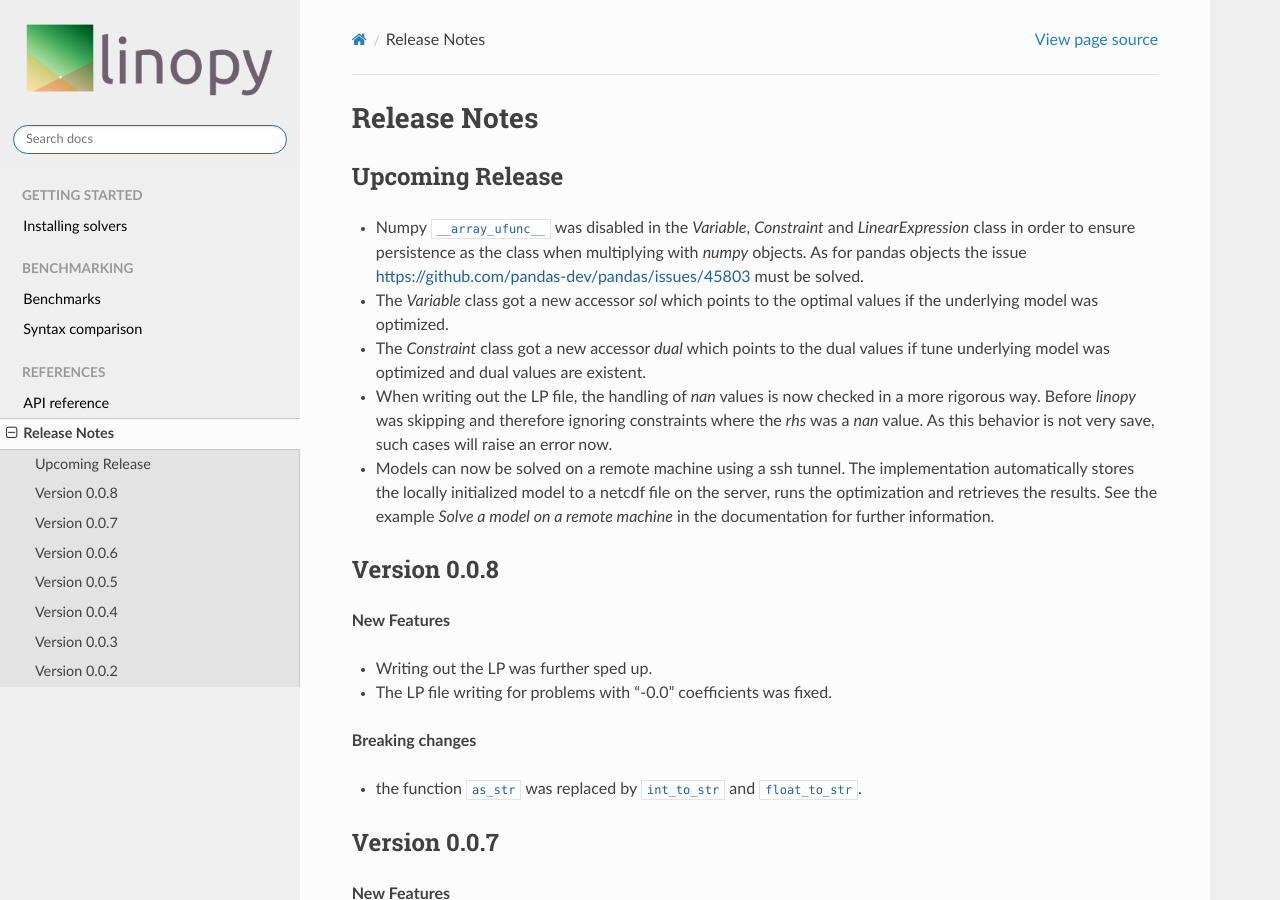
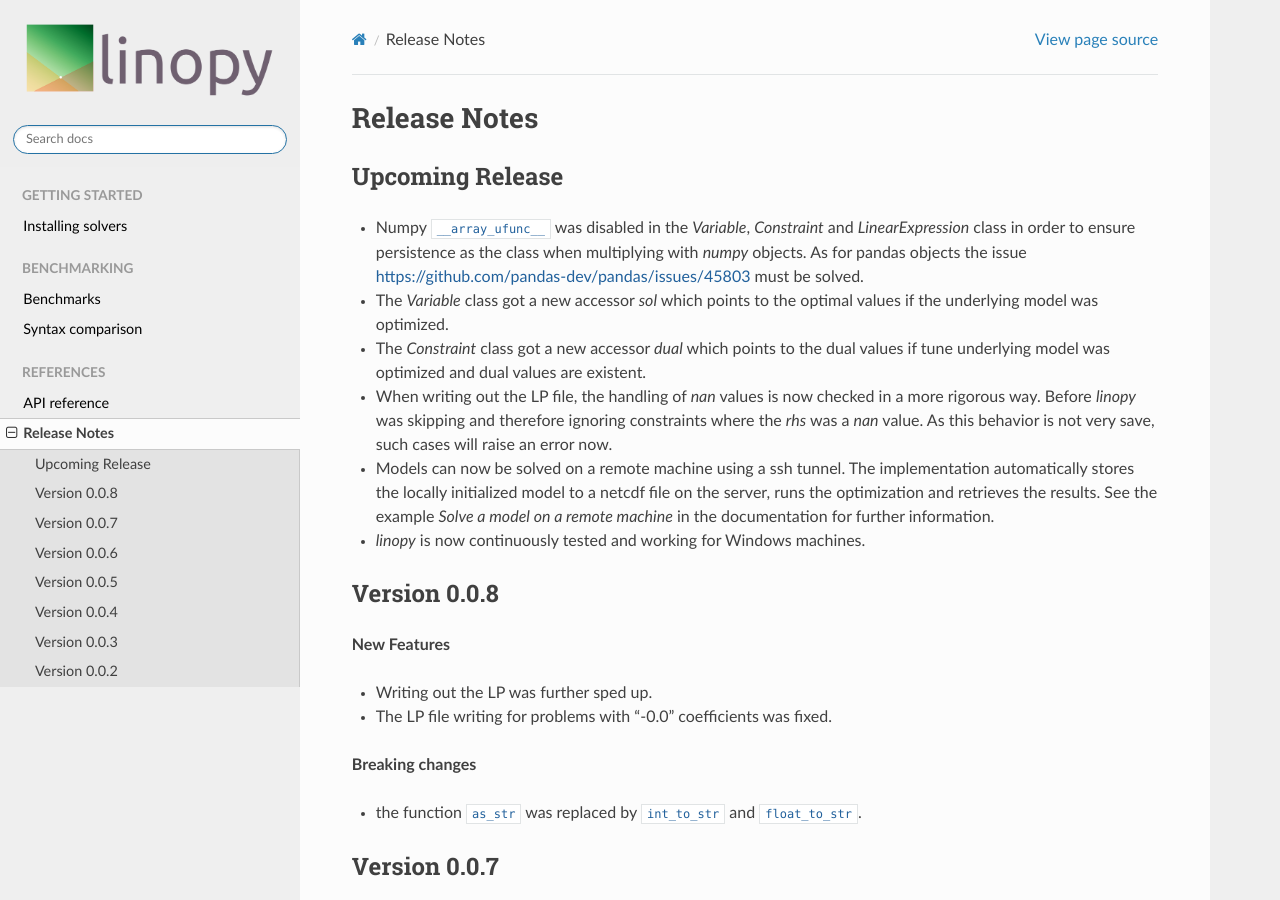
Before and after one commit to PyPSA/linopy, a Sphinx documentation site: the page built from doc/release_notes.rst, in a window 1280 px wide and 900 px high. Built offline with Sphinx 7.4.7 and the Read the Docs theme 2.0.0, drawn with Linux system fonts in a browser that asks for light colours; pages that are not in the unit, such as notebooks, are missing from menus.

Commit message:
update release notes

```diff
--- a/doc/release_notes.rst
+++ b/doc/release_notes.rst
@@ -9,6 +9,7 @@ Upcoming Release
 * The `Constraint` class got a new accessor `dual` which points to the dual values if tune underlying model was optimized and dual values are existent.
 * When writing out the LP file, the handling of `nan` values is now checked in a more rigorous way. Before `linopy` was skipping and therefore ignoring constraints where the `rhs` was a `nan` value. As this behavior is not very save, such cases will raise an error now.
 * Models can now be solved on a remote machine using a ssh tunnel. The implementation automatically stores the locally initialized model to a netcdf file on the server, runs the optimization and retrieves the results. See the example `Solve a model on a remote machine` in the documentation for further information.
+* `linopy` is now continuously tested and working for Windows machines.
 
 Version 0.0.8
 -------------
```
